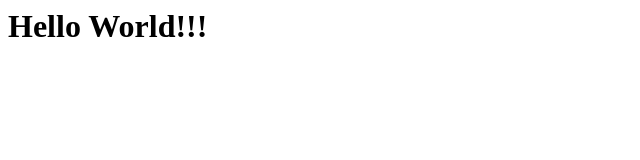
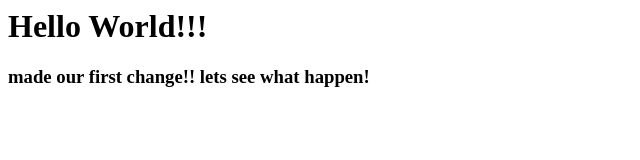
Before and after one commit to Faruk696/sample, a plain HTML site: page index.html in a window 1280 px wide. Shown: the whole page, without its empty margins (0-640 px from the left). Drawn offline with Linux system fonts and the light colour scheme.

Commit message:
index file modified

```diff
--- a/index.html
+++ b/index.html
@@ -1 +1,3 @@
 <h1>Hello World!!!</h1>
+
+<h3>made our  first change!! lets see what happen!</h3>
```
